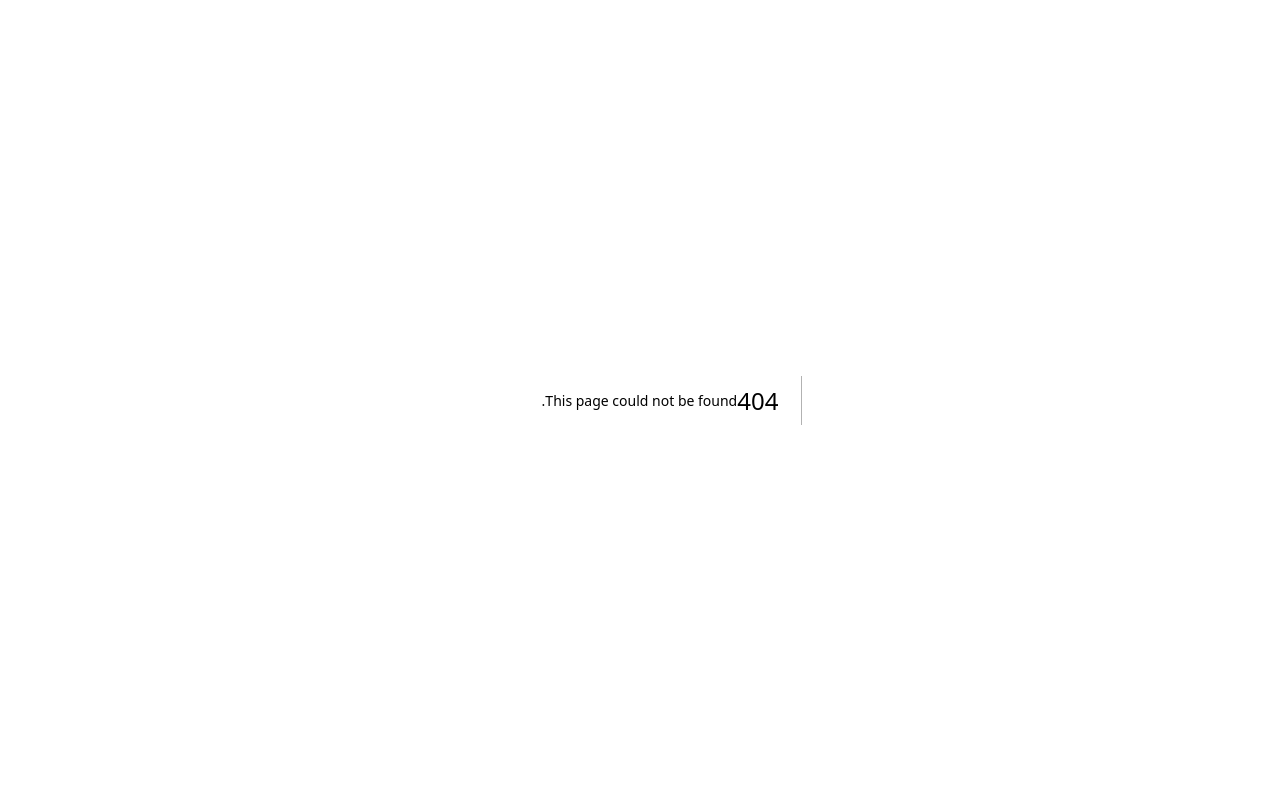
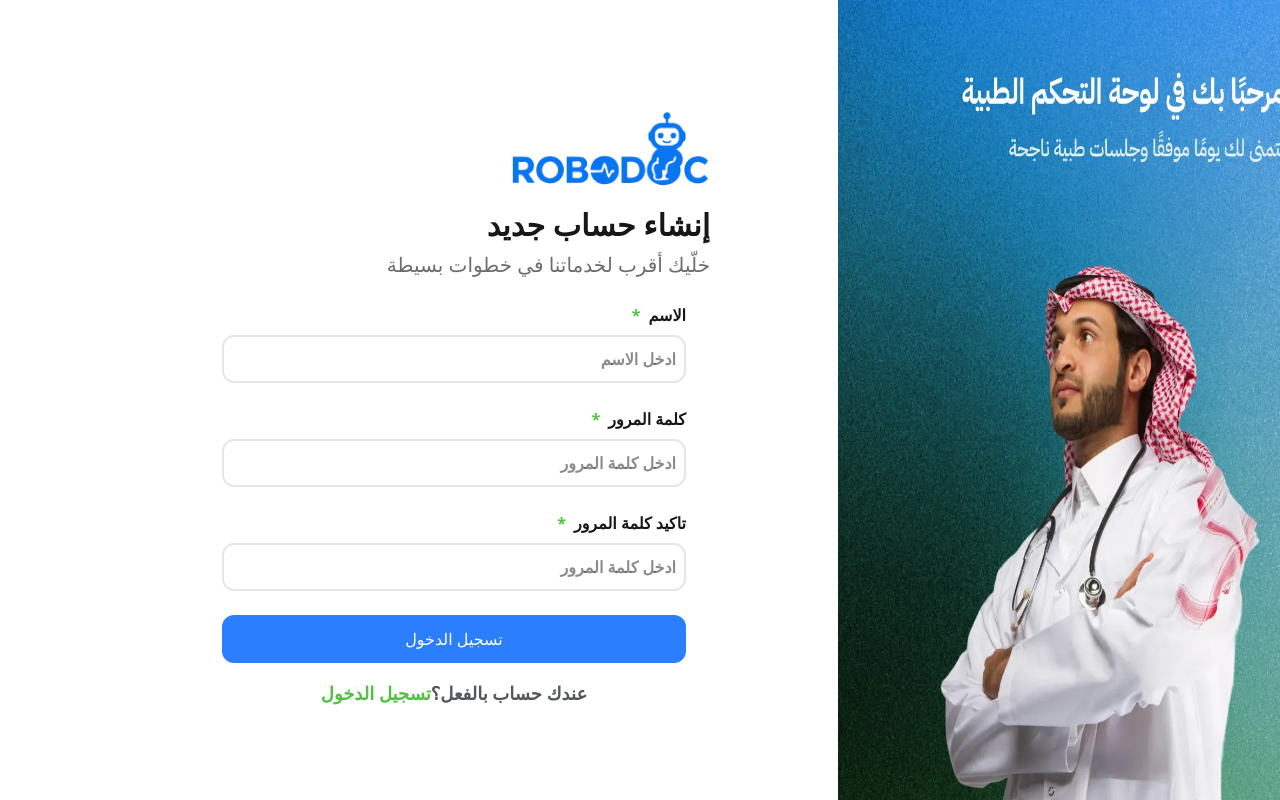
Before and after one commit to moustafa-abas/ROBODOC, a Next.js app: page /Register/Sign_up in a window 1280 px wide. Before the commit this address had no page. Built offline with nearby package versions, Linux system fonts and the light colour scheme.

Commit message:
build sign_up page ui

```diff
--- /dev/null
+++ b/src/app/Register/Sign_up/page.jsx
@@ -0,0 +1,158 @@
+"use client";
+import Image from "next/image";
+import { useForm } from "react-hook-form";
+import Register_img from "@/component/Register_img";
+import Link from "next/link";
+const Page = () => {
+  const {
+    register,
+    handleSubmit,
+    formState: { errors },
+    watch,
+  } = useForm();
+  const onSubmit = (data) => {
+    console.log(data);
+  };
+
+  return (
+    <div className=" px-2 sm:px-0 h-screen sm:flex items-center justify-between  ">
+      <aside className=" hidden sm:block sm:w-2/5  h-full">
+        <Register_img />
+      </aside>
+      <main className="w-full sm:w-2/5 mx-auto ">
+        <Image
+          src="/logo.webp"
+          alt="login frame"
+          className="mx-auto sm:mx-0"
+          width={200}
+          height={1}
+        />
+        <hgroup className=" text-center sm:text-right">
+          <h1 className="font-semibold text-xl lg:text-3xl">
+            {" "}
+            إنشاء حساب جديد{" "}
+          </h1>
+          <p className="text-lg lg:text-xl  text-[#54585bdd] mt-2">
+            خلّيك أقرب لخدماتنا في خطوات بسيطة
+          </p>
+        </hgroup>
+        <form
+          className="  mt-6  mx-1 lg:mx-6 "
+          onSubmit={handleSubmit(onSubmit)}
+          name="login_form"
+          id="login_form"
+          autoComplete="login_form"
+        >
+          <>
+            <label
+              htmlFor="name"
+              className="flex items-center gap-2 font-semibold mt-6"
+            >
+              الاسم
+              <span className="text-[#51C143]"> * </span>
+            </label>
+            <div className="border-2 border-[#E6E6E7]  mt-2 h-12 rounded-xl flex  px-2 ">
+              <input
+                type="text"
+                placeholder="ادخل الاسم  "
+                name="name"
+                id="name"
+                className=" w-full placeholder:font-semibold  focus:outline-0 caret-gray-400"
+                {...register("name", {
+                  required: "اسم المستخدم  مطلوب",
+                })}
+              />
+            </div>
+            {errors?.name ? (
+              <p className="mt-2  text-red-500">* {errors?.name?.message}</p>
+            ) : null}
+          </>
+          <>
+            <label
+              htmlFor="password"
+              className="flex items-center gap-2 font-semibold mt-6"
+            >
+              كلمة المرور
+              <span className="text-[#51C143]"> * </span>
+            </label>
+            <div className="border-2 border-[#E6E6E7]  mt-2 h-12 rounded-xl flex  px-2 ">
+              <input
+                type="password"
+                placeholder="ادخل كلمة المرور "
+                name="password"
+                id="password"
+                maxLength={16}
+                className=" w-full placeholder:font-semibold  focus:outline-0 caret-gray-400"
+                {...register("password", {
+                  required: "كلمة المرور مطلوبة",
+                  minLength: {
+                    value: 8,
+                    message: "كلمة المرور لازم تكون 8 حروف على الأقل",
+                  },
+                  pattern: {
+                    value:
+                      /^(?=.*[a-z])(?=.*[A-Z])(?=.*\d)(?=.*[@$!%*?&])[A-Za-z\d@$!%*?&]{8,}$/,
+                    message: "لازم تحتوي على حرف كبير وصغير ورقم ورمز خاص",
+                  },
+                })}
+              />
+            </div>
+            {errors?.password ? (
+              <p className="mt-2  text-red-500">
+                * {errors?.password?.message}
+              </p>
+            ) : null}
+          </>
+          <>
+            <label
+              htmlFor="password"
+              className="flex items-center gap-2 font-semibold mt-6"
+            >
+              تاكيد كلمة المرور
+              <span className="text-[#51C143]"> * </span>
+            </label>
+            <div className="border-2 border-[#E6E6E7]  mt-2 h-12 rounded-xl flex  px-2 ">
+              <input
+                type="password"
+                placeholder="ادخل كلمة المرور "
+                name="re_password"
+                id="re_password"
+                maxLength={16}
+                className=" w-full placeholder:font-semibold  focus:outline-0 caret-gray-400"
+                {...register("re_password", {
+                  required: " تأكيد كلمة المرور مطلوب ",
+                  minLength: {
+                    value: 8,
+                    message: "كلمة المرور لازم تكون 8 حروف على الأقل",
+                  },
+                  validate: (value) =>
+                    value === watch("password") || "كلمة المرور غير متطابقة",
+                })}
+              />
+            </div>
+            {errors?.re_password ? (
+              <p className="mt-2  text-red-500">
+                * {errors?.re_password?.message}
+              </p>
+            ) : null}
+          </>
+
+          <button
+            type="submit"
+            className="w-full bg-blue-500 text-white mt-6 h-12 rounded-xl cursor-pointer"
+          >
+            تسجيل الدخول
+          </button>
+          <p className="text-center mt-4   text-[#54585B] font-semibold text-lg ">
+            عندك حساب بالفعل؟
+            <Link href="/Register/Login" className="text-[#51C143] ">
+              تسجيل الدخول
+            </Link>
+          </p>
+        </form>
+      </main>
+    </div>
+  );
+};
+
+export default Page;
```
